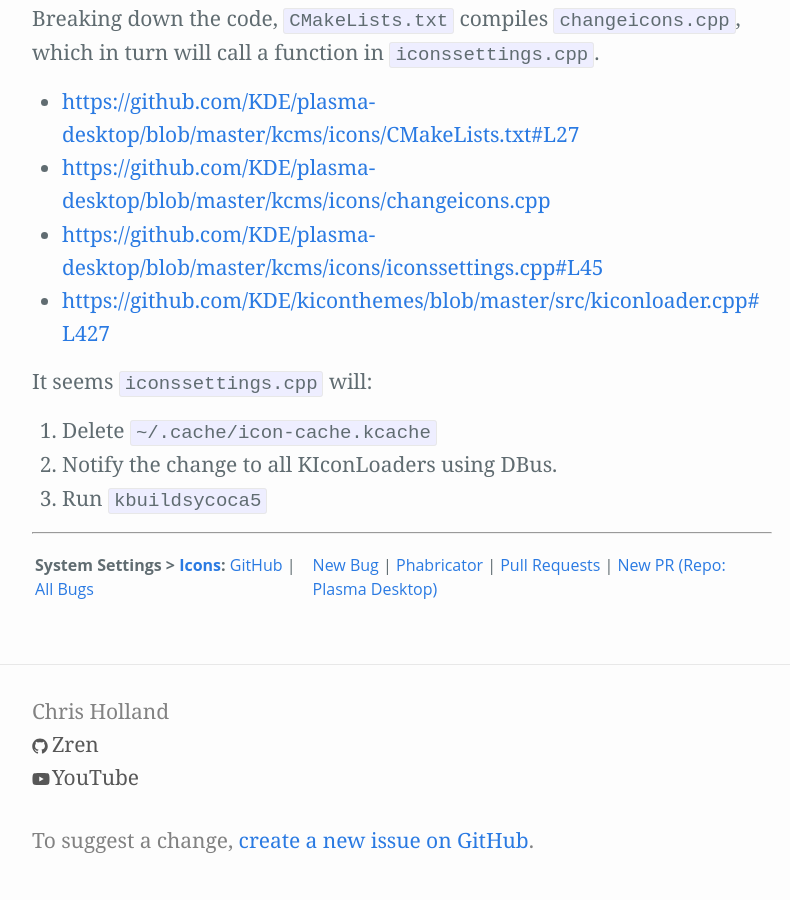
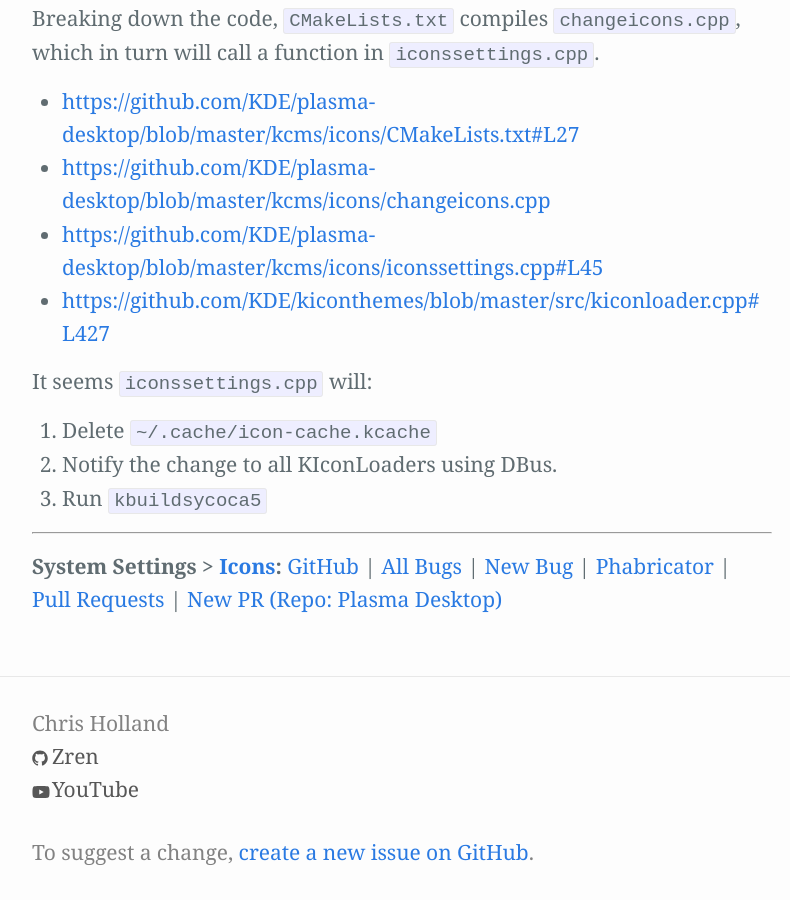
Before and after one commit to Zren/zren.github.io, a Jekyll site: the page built from _posts/2020-04-28-how-to-change-plasma-icon-theme-in-the-terminal.markdown, in a window 1280 px wide and 900 px high, scrolled down 1264 px. Shown: the whole window, without its empty margins (238-1028 px from the left). Built offline with Jekyll 4.4.1, drawn with Linux system fonts in a browser that asks for light colours.

Commit message:
Fixed missed pipe

```diff
--- a/_posts/2020-04-28-how-to-change-plasma-icon-theme-in-the-terminal.markdown
+++ b/_posts/2020-04-28-how-to-change-plasma-icon-theme-in-the-terminal.markdown
@@ -36,4 +36,4 @@
 
 ----
 
-**System Settings > [Icons](https://zren.github.io/kde/repos/#icons):** [GitHub](https://github.com/KDE/plasma-desktop/tree/master/kcms/icons) \| [All Bugs](https://bugs.kde.org/buglist.cgi?order=bug_id%20DESC&query_format=advanced&product=systemsettings&component=kcm_icons) | [New Bug](https://bugs.kde.org/enter_bug.cgi?product=systemsettings&component=kcm_icons) \| [Phabricator](https://phabricator.kde.org/source/plasma-desktop/) \| [Pull Requests](https://phabricator.kde.org/differential/query/7LklMmkHDcva/#R) \| [New PR (Repo: Plasma Desktop)](https://phabricator.kde.org/differential/diff/create/)
+**System Settings > [Icons](https://zren.github.io/kde/repos/#icons):** [GitHub](https://github.com/KDE/plasma-desktop/tree/master/kcms/icons) \| [All Bugs](https://bugs.kde.org/buglist.cgi?order=bug_id%20DESC&query_format=advanced&product=systemsettings&component=kcm_icons) \| [New Bug](https://bugs.kde.org/enter_bug.cgi?product=systemsettings&component=kcm_icons) \| [Phabricator](https://phabricator.kde.org/source/plasma-desktop/) \| [Pull Requests](https://phabricator.kde.org/differential/query/7LklMmkHDcva/#R) \| [New PR (Repo: Plasma Desktop)](https://phabricator.kde.org/differential/diff/create/)
```
